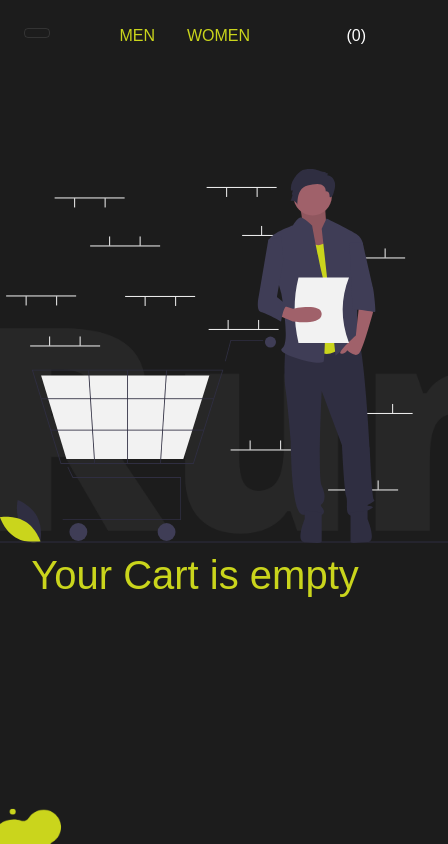
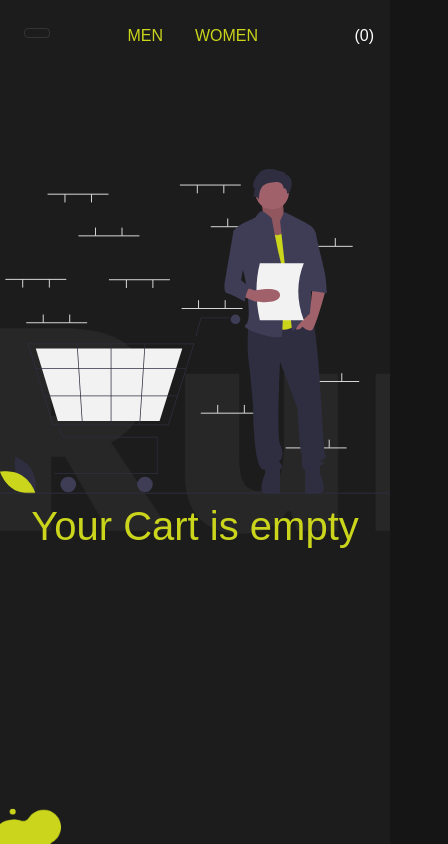
Before and after one commit to umer2001/ShoeShop, a React (Create React App) app: page /cart in a window 390 px wide. Shown: the whole page, 448 px wide, since content can reach past the window. Built offline with nearby package versions, Linux system fonts and the light colour scheme; some icons are missing.

Commit message:
fix: cart mobile

```diff
--- a/src/Components/Cart.js
+++ b/src/Components/Cart.js
@@ -62,7 +62,7 @@ export const Cart = () => {
                 </div>
             </> :
             <div className="position-absolute w-100 text-center" style={{top: "20%"}}>
-                <img src={EmptyCart} alt="empty cart"/>
+                <img src={EmptyCart} className="w-100" alt="empty cart"/>
                 <h1 className="main-color mt-2">Your Cart is empty</h1>
             </div>
             }
--- a/src/Components/Navbar.js
+++ b/src/Components/Navbar.js
@@ -39,7 +39,7 @@ export const Navbar = ( ) => {
 				</li>
 			</ul>
 
-			<ul className="nav-items p-2">
+			<ul className="nav-items pt-2">
 				<Link to="/cart">
 				<li>
 					<span className="ti-shopping-cart main-color"></span>({cart.length})
```
